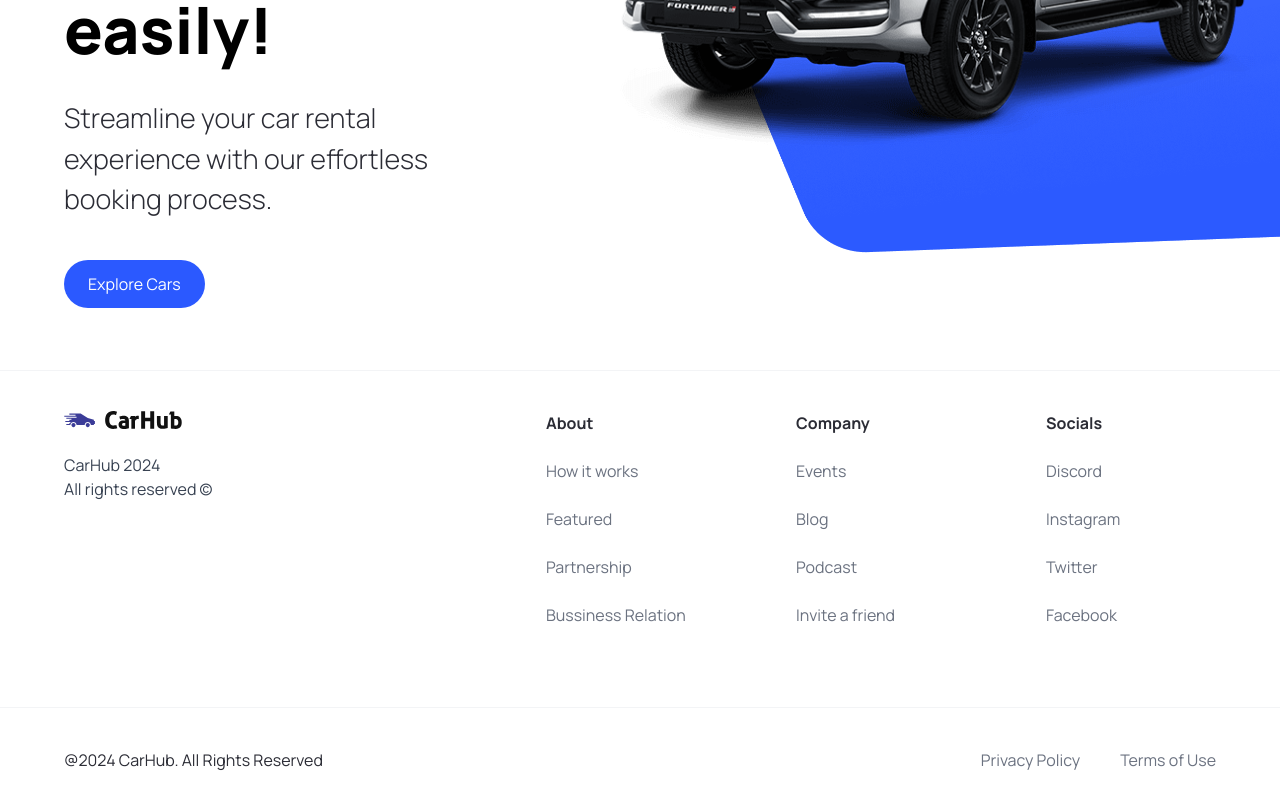
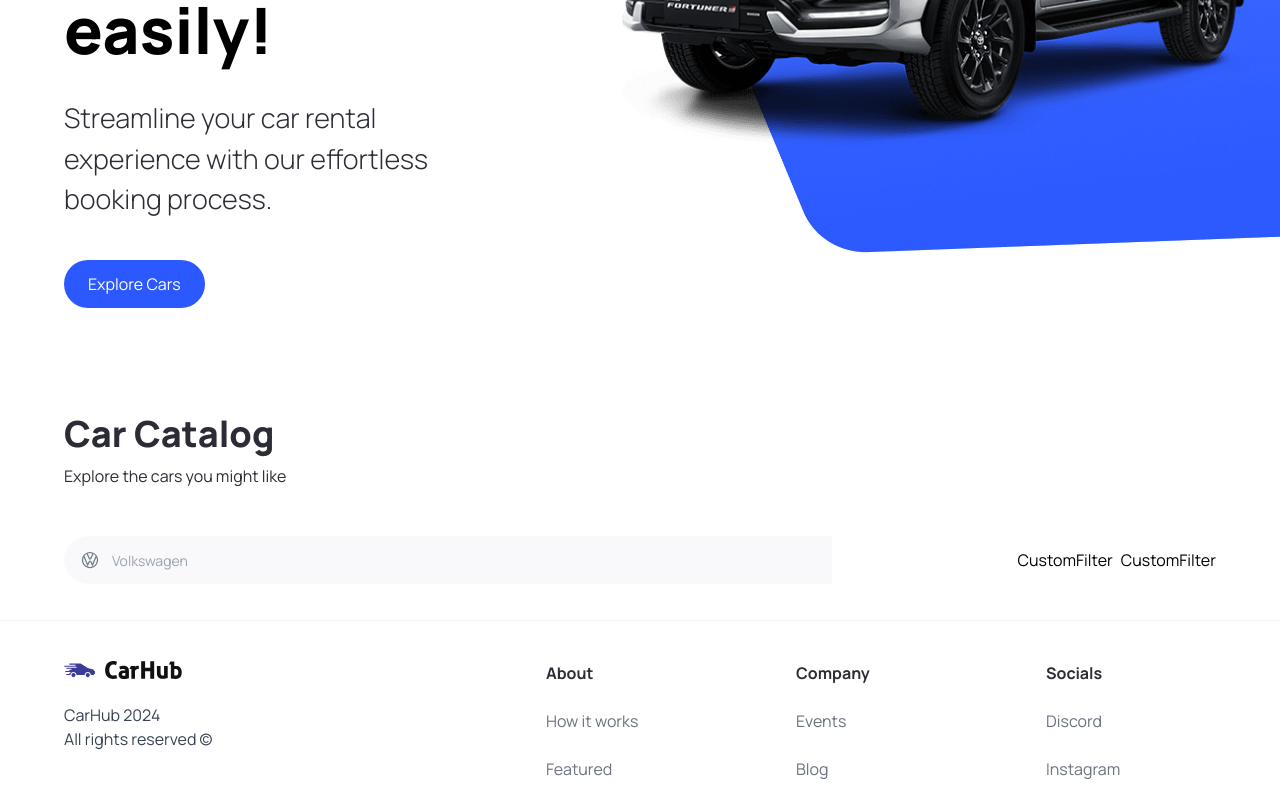
Before and after one commit to Mirela-Lascu/Proiect_de_practica_IShunea, a Next.js app: page / in a window 1280 px wide. Shown: the part 450-1247 px from the top of the page. Built offline with nearby package versions, Linux system fonts and the light colour scheme.

Commit message:
Car Catalogue

```diff
--- a/app/page.tsx
+++ b/app/page.tsx
@@ -1,11 +1,28 @@
 import Image from 'next/image'
 
-import { Hero } from '@/components'
+import { CustomFilter, Hero, SearchBar } from '@/components'
 
 export default function Home() {
   return (
     <main className="overflow-hidden">
       <Hero />
+
+      <div className = "mt-12 padding-x padding-y max-width" id="discover">
+        <div className = "home__text-container">
+          <h1 className = "text-4xl font-extrabold">Car Catalog</h1>
+          <p>Explore the cars you might like</p>
+        </div>
+
+        <div className = "home__filters">
+          <SearchBar />
+
+          <div className = "home__filter-container">
+            <CustomFilter title = "fuel" />
+            <CustomFilter title = "year" />
+          </div>
+        </div>
+
+      </div>
     </main>
   );
 }
--- /dev/null
+++ b/components/CustomFilter.tsx
@@ -0,0 +1,9 @@
+import React from 'react'
+
+const CustomFilter = () => {
+  return (
+    <div>CustomFilter</div>
+  )
+}
+
+export default CustomFilter
--- /dev/null
+++ b/components/SearchBar.tsx
@@ -0,0 +1,22 @@
+"use client";
+
+import { useState } from 'react';
+import { SearchManufacturer } from "./";
+
+const SearchBar = () => {
+    const [manufacturer, setManufacturer] = useState('');
+    const handleSearch = () => {}
+
+    return (
+    <form className = "searchbar" onSubmit = {handleSearch}>
+        <div className = "searchbar__item">
+            <SearchManufacturer
+                manufacturer = {manufacturer}
+                setManufacturer = {setManufacturer}
+            />
+        </div>
+    </form>
+  )
+}
+
+export default SearchBar
--- /dev/null
+++ b/components/SearchManufacturer.tsx
@@ -0,0 +1,76 @@
+"use client";
+
+import { useState, Fragment } from 'react';
+import Image from "next/image";
+import { Combobox, Transition, ComboboxButton, ComboboxInput, ComboboxOptions, ComboboxOption } from '@headlessui/react';
+
+import { manufacturers } from '@/constants';
+import { SearchManufacturerProps } from '@/types';
+
+const SearchManufacturer = ({ manufacturer, setManufacturer }: SearchManufacturerProps) => {
+  const [query, setQuery] = useState('');
+
+  const filteredManufacturers =
+    query === ""
+      ? manufacturers
+      : manufacturers.filter((item) => (
+        item.toLowerCase().replace(/\s+/g, "").includes(query.toLowerCase().replace(/\s+/g, ""))
+      ))
+
+  return (
+    <div className = "search-manufacturer">
+      <Combobox value = {manufacturer} onChange = {setManufacturer}>
+        <div className = "relative w-full">
+          <ComboboxButton className = "absolute top-[14px]">
+            <Image
+              src = "/car-logo.svg"
+              width = {20}
+              height = {20}
+              className = "ml-4"
+              alt = "Car logo"
+            />
+          </ComboboxButton>
+
+          <ComboboxInput
+            className = "search-manufacturer__input"
+            placeholder = "Volkswagen"
+            displayValue = {(manufacturer: string) => manufacturer}
+            onChange = {(e) => setQuery(e.target.value)}
+          />
+
+          <Transition as = {Fragment} leave = "transition ease-in duration-100" leaveFrom = "opacity-100" leaveTo = "opacity-0" afterLeave = {() => setQuery('')}>
+            <ComboboxOptions>
+              {filteredManufacturers.map((item) => (
+                <ComboboxOption
+                  key = {item}
+                  className = {({ active }) => `
+                  relative search-manufacturer__option ${active ? 'bg-primary-blue text-white' : 'text-gray-900'}
+                  `}
+                  value = {item}
+                >
+                  {({ selected, active }) => (
+                    <>
+                      <span className={`block truncate ${selected
+                        ? "font-medium"
+                        : "font-normal"}`}>
+                        {item}
+                      </span>
+
+                      {selected ? (
+                      <span className={`absolute inset-y-0 left-0 flex items-center pl-3 ${active ? 'text-white': 'text-teal-600'}`}>
+                      </span>
+                      ) : null}
+                    </>
+                  )}
+                </ComboboxOption>
+                )
+              )}
+            </ComboboxOptions>
+          </Transition>
+        </div>
+      </Combobox>
+    </div>
+  )
+}
+
+export default SearchManufacturer
--- a/components/index.ts
+++ b/components/index.ts
@@ -2,10 +2,16 @@
 import CustomButton from './CustomButton';
 import Navbar from './Navbar';
 import Footer from './Footer';
+import SearchBar from './SearchBar';
+import CustomFilter from './CustomFilter';
+import SearchManufacturer from './SearchManufacturer';
 
 export {
     Hero,
     CustomButton,
     Navbar,
     Footer,
+    SearchBar,
+    CustomFilter,
+    SearchManufacturer,
 }
--- a/package.json
+++ b/package.json
@@ -9,6 +9,7 @@
     "lint": "next lint"
   },
   "dependencies": {
+    "@headlessui/react": "^2.1.5",
     "next": "14.2.7",
     "react": "^18",
     "react-dom": "^18"
--- a/types/index.ts
+++ b/types/index.ts
@@ -7,3 +7,8 @@
     handleClick?: MouseEventHandler<HTMLButtonElement>;
     btnType?: "button" | "submit";
 }
+
+export interface SearchManufacturerProps {
+    manufacturer: string;
+    setManufacturer: (manufacturer: string) => void;
+}
```
Also changed, not shown: 1 other file (tests, documents, lock files or other folders).
